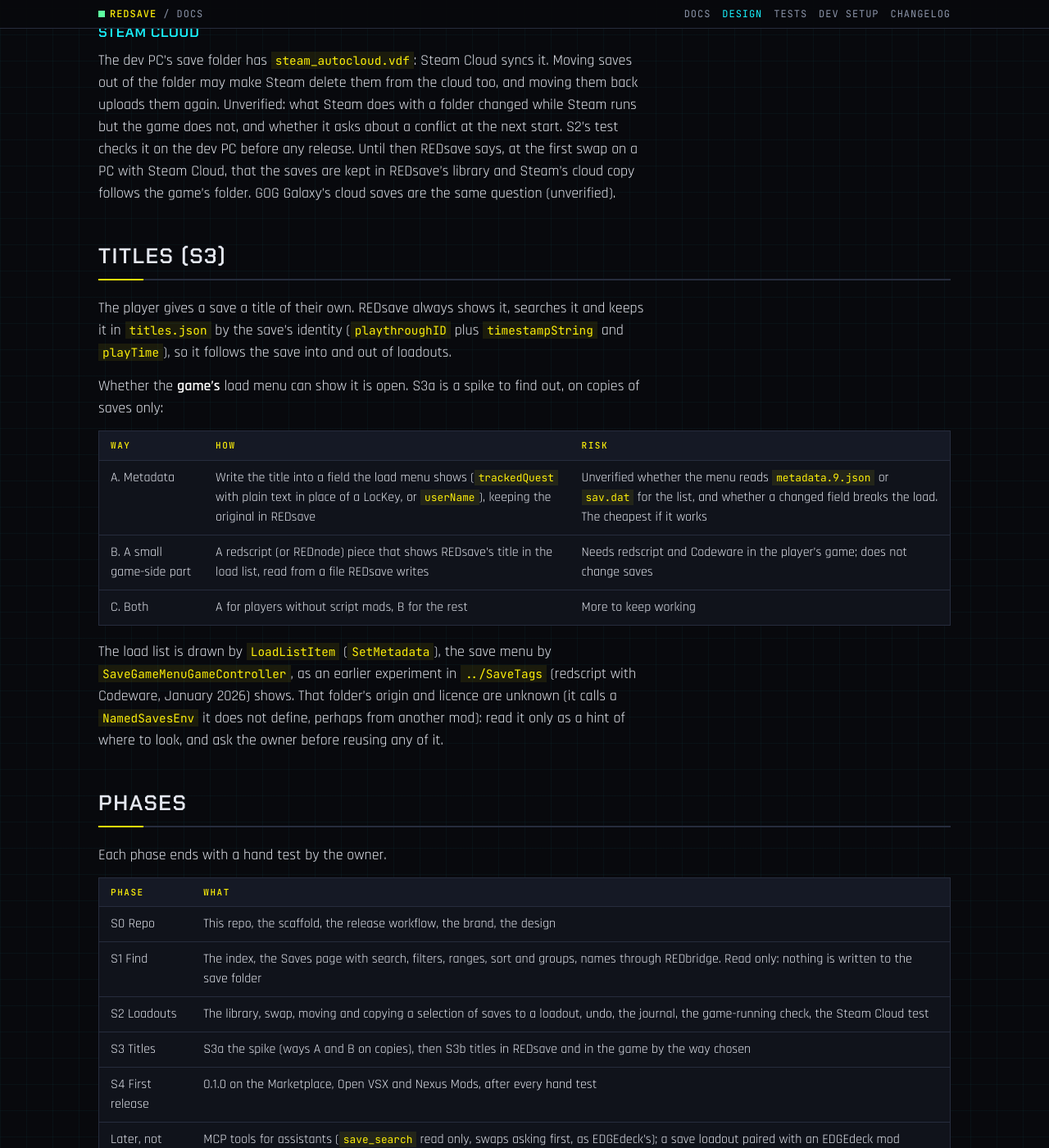
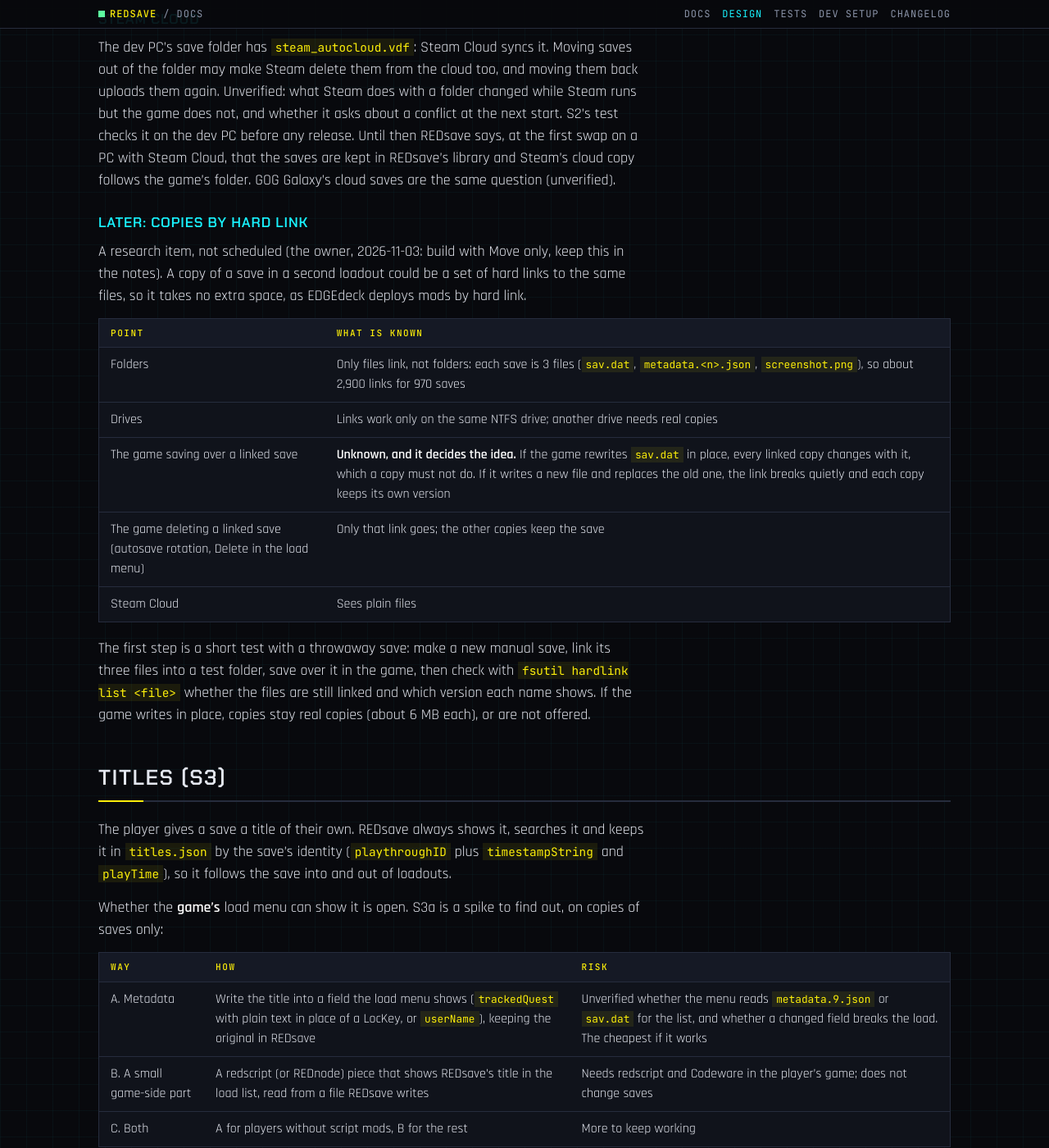
Before and after one commit to Edgemodders/REDsave, a Jekyll site: the page built from docs/design.md, in a window 1280 px wide and 1400 px high, scrolled down 5782 px. Shown: the whole window at 82% size. Built offline with Jekyll 4.4.1, drawn with Linux system fonts in a browser that asks for light colours; some of the changed text lies outside the part shown.

Commit message:
Design: saves are only moved; copies by hard link become a research item
Decided with the owner: S2 builds Move only. The hard link idea and its
first test (does the game rewrite sav.dat in place?) are kept in the design.

Co-Authored-By: Claude Opus 5.5 <noreply@anthropic.com>

```diff
--- a/docs/design.md
+++ b/docs/design.md
@@ -119,14 +119,13 @@ Saves are picked on the Saves page, which searches across the game's folder and
 | Action | What it does |
 |---|---|
 | **Move to loadout...** | Picks a loadout, or a new one named from the search ("Corpo, Takemura alive"). The saves leave where they were and join it. Moving to the loadout in the game puts them in the game's folder, ready to load |
-| **Copy to loadout...** | The same, keeping the originals where they were: two copies of each save, each about 6 MB |
 | **New loadout from selection** | Move to a new loadout in one step |
 
-Examples: filter Phantom Liberty saves of one playthrough and move them all into the game's loadout before a run through Dogtown; filter every save from game versions before 2.0 and move them to an "Old saves" loadout; select the results of `fact:q112_takemura_dead=0` and copy them to a loadout for a mod test.
+Examples: filter Phantom Liberty saves of one playthrough and move them all into the game's loadout before a run through Dogtown; filter every save from game versions before 2.0 and move them to an "Old saves" loadout; select the results of `fact:q112_takemura_dead=0` and move them to a loadout for a mod test.
 
 A move asks once, with the count and where the saves go ("Move 42 saves to Dogtown run? 38 come from the game's folder, 4 from Old saves"). Moves into or out of the game's folder follow the swap rules below, so the game must be closed.
 
-Decided with the owner on 2026-11-03: **Move** is the default (one place for each save, no doubled gigabytes), with Copy beside it.
+Decided with the owner on 2026-11-03: saves are only **moved**, so each save is in one place. There is no Copy for now; copies, perhaps by hard link, are a research item for later ("Later: copies by hard link").
 
 ### Swap rules
 
@@ -140,6 +139,20 @@ Decided with the owner on 2026-11-03: **Move** is the default (one place for eac
 ### Steam Cloud
 
 The dev PC's save folder has `steam_autocloud.vdf`: Steam Cloud syncs it. Moving saves out of the folder may make Steam delete them from the cloud too, and moving them back uploads them again. Unverified: what Steam does with a folder changed while Steam runs but the game does not, and whether it asks about a conflict at the next start. S2's test checks it on the dev PC before any release. Until then REDsave says, at the first swap on a PC with Steam Cloud, that the saves are kept in REDsave's library and Steam's cloud copy follows the game's folder. GOG Galaxy's cloud saves are the same question (unverified).
+
+### Later: copies by hard link
+
+A research item, not scheduled (the owner, 2026-11-03: build with Move only, keep this in the notes). A copy of a save in a second loadout could be a set of hard links to the same files, so it takes no extra space, as EDGEdeck deploys mods by hard link.
+
+| Point | What is known |
+|---|---|
+| Folders | Only files link, not folders: each save is 3 files (`sav.dat`, `metadata.<n>.json`, `screenshot.png`), so about 2,900 links for 970 saves |
+| Drives | Links work only on the same NTFS drive; another drive needs real copies |
+| The game saving over a linked save | **Unknown, and it decides the idea.** If the game rewrites `sav.dat` in place, every linked copy changes with it, which a copy must not do. If it writes a new file and replaces the old one, the link breaks quietly and each copy keeps its own version |
+| The game deleting a linked save (autosave rotation, Delete in the load menu) | Only that link goes; the other copies keep the save |
+| Steam Cloud | Sees plain files |
+
+The first step is a short test with a throwaway save: make a new manual save, link its three files into a test folder, save over it in the game, then check with `fsutil hardlink list <file>` whether the files are still linked and which version each name shows. If the game writes in place, copies stay real copies (about 6 MB each), or are not offered.
 
 ## Titles (S3)
 
@@ -163,10 +176,10 @@ Each phase ends with a hand test by the owner.
 |---|---|
 | S0 Repo | This repo, the scaffold, the release workflow, the brand, the design |
 | S1 Find | The index, the Saves page with search, filters, ranges, sort and groups, names through REDbridge. Read only: nothing is written to the save folder |
-| S2 Loadouts | The library, swap, moving and copying a selection of saves to a loadout, undo, the journal, the game-running check, the Steam Cloud test |
+| S2 Loadouts | The library, swap, moving a selection of saves to a loadout, undo, the journal, the game-running check, the Steam Cloud test |
 | S3 Titles | S3a the spike (ways A and B on copies), then S3b titles in REDsave and in the game by the way chosen |
 | S4 First release | 0.1.0 on the Marketplace, Open VSX and Nexus Mods, after every hand test |
-| Later, not agreed | MCP tools for assistants (`save_search` read only, swaps asking first, as EDGEdeck's); a save loadout paired with an EDGEdeck mod loadout; notes, tags and favourites; comparing two saves' facts; clearing old autosaves into a loadout; a REDnode window in the game |
+| Later, not agreed | Copies of saves, perhaps by hard link ("Later: copies by hard link"); MCP tools for assistants (`save_search` read only, swaps asking first, as EDGEdeck's); a save loadout paired with an EDGEdeck mod loadout; notes, tags and favourites; comparing two saves' facts; clearing old autosaves into a loadout; a REDnode window in the game |
 
 ## Open questions
 
```
Also changed, not shown: CLAUDE.md (+1 -1 lines).
